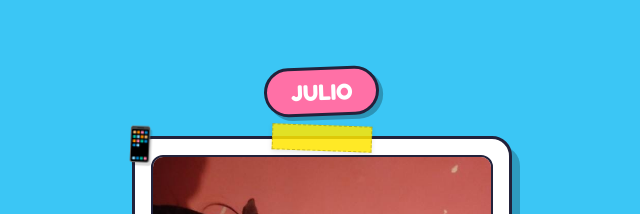
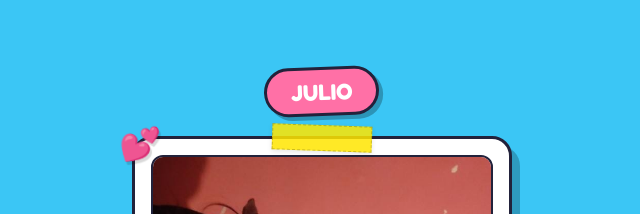
Before and after one commit to BlankS0800/5meses, a plain HTML site: page index.html in a window 1280 px wide. Shown: the part 3840-4054 px from the top of the page, without its empty margins (318-958 px from the left). Drawn offline with nearby package versions, Linux system fonts and the light colour scheme.

Commit message:
cambio emojis

```diff
--- a/index.html
+++ b/index.html
@@ -645,7 +645,7 @@
         </div>
         <div class="polaroid-card">
           <div class="washi-tape"></div>
-          <div class="sticker sticker-top-left">📱</div>
+          <div class="sticker sticker-top-left"> 💕 </div>
           <div class="polaroid-img-wrapper">
             <img src="julio.jpg" alt="Recuerdo de Julio" loading="lazy" />
           </div>
```
